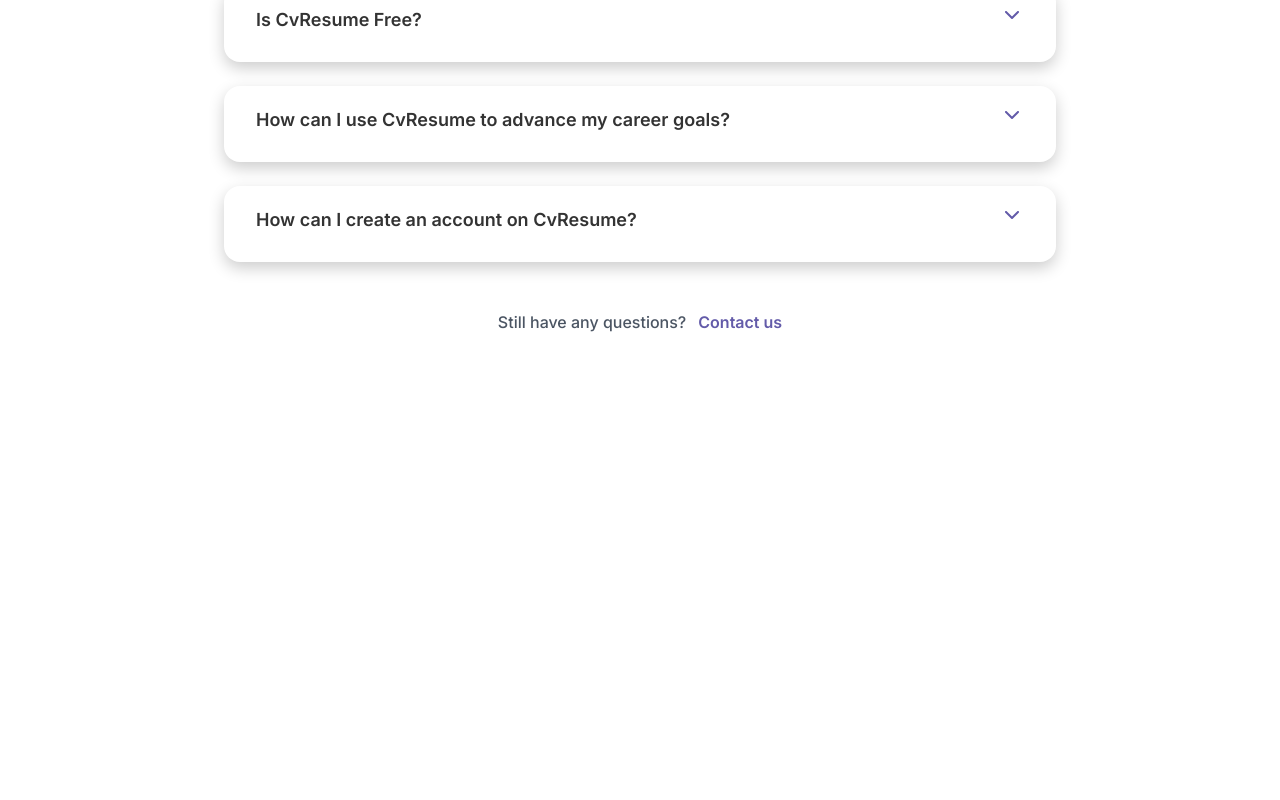
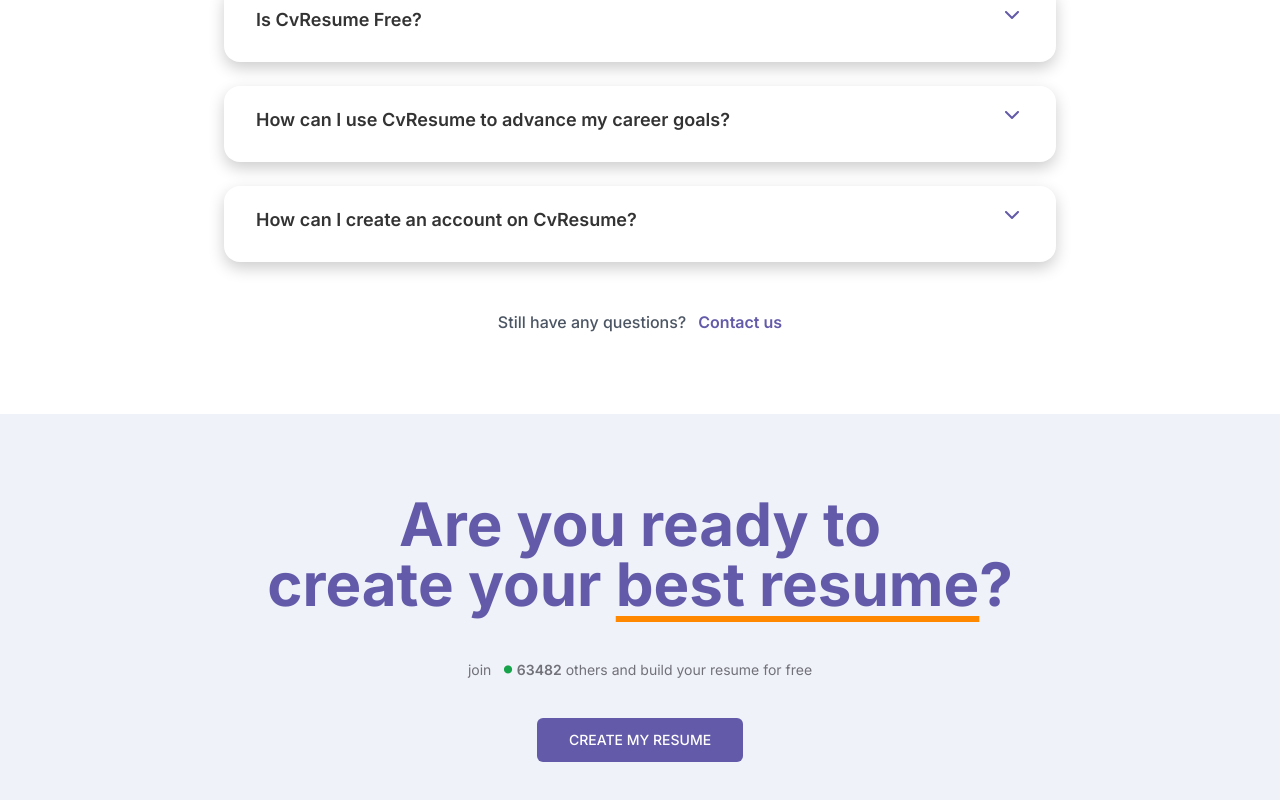
Before and after one commit to MahatoAmaR2/Resume-Generator, a React (Vite) app in the folder FRONTEND/: page / in a window 1280 px wide. Shown: the part 4815-5615 px from the top of the page. Before the commit the page ends 5229 px from the top, so only its background shows below. Built offline with nearby package versions, Linux system fonts and the light colour scheme.

Commit message:
add CreaetResume section

```diff
--- /dev/null
+++ b/FRONTEND/src/pages/CreateResume.jsx
@@ -0,0 +1,72 @@
+
+
+function CreateResume() {
+  return (
+    <>
+      <div className="font-[font2] bg-[#F0F2F9] dark:bg-[#282828] dark:border-y dark:border-[#a1a1aa] px-4 py-20 ">
+        <div className="relative ">
+          <div className="text-center text-6xl font-bold text-secondary mb-8">
+            <h2>Are you ready to</h2>
+            <h2>
+              create your{" "}
+              <span className="underline underline-offset-[10px] decoration-tertiary">
+                best resume
+              </span>
+              ?
+            </h2>
+          </div>
+          <div className="flex justify-center items-center mb-6 text-sm font-normal dark:text-[#a1a1aa] text-[#71717a]">
+            <span>join</span>&nbsp;
+            <div className="relative aspect-square top-[-14px] w-2 mx-[0.3rem]">
+              <span className="text-green-600 text-5xl font-bold">.</span>
+            </div>
+            &nbsp;
+            <span className="font-semibold ">63482</span>&nbsp;
+            <p>others and build your resume for free</p>
+          </div>
+          <div className="flex justify-center">
+            <button className="bg-secondary font-medium text-sm py-3 px-8 rounded-md text-white hover:bg-btnColor">
+              CREATE MY RESUME
+            </button>
+          </div>
+        </div>
+      </div>
+      {/* <div className="flex gap-2 relative">
+        <div className="absolute right-0 flex flex-col gap-2 w-fit">
+          <div className="relative animate-slide1">
+            <img
+              src="./resume-skeleton.cf6b1310.svg"
+              alt="resume-skeleton"
+              loading="lazy"
+              width="120px"
+              height="152px"
+              className="rotate-image1"
+            />
+          </div>
+          <div className="relative right-[70px]  top-[-50px] animate-slide2">
+            <img
+              src="./resume-skeleton.cf6b1310.svg"
+              alt="resume-skeleton"
+              loading="lazy"
+              width="120px"
+              height="152px"
+              className="rotate-image2"
+            />
+          </div>
+          <div className="relative right-[170px] top-[-50px] animate-slide3">
+            <img
+              src="./resume-skeleton.cf6b1310.svg"
+              alt="resume-skeleton"
+              loading="lazy"
+              width="120px"
+              height="152px"
+              className="rotate-image3"
+            />
+          </div>
+        </div>
+      </div> */}
+    </>
+  );
+}
+
+export default CreateResume;
--- a/FRONTEND/src/pages/Home.jsx
+++ b/FRONTEND/src/pages/Home.jsx
@@ -4,6 +4,7 @@
 import Tamplate from "./Tamplate";
 import ResumeSteps from "./ResumeSteps";
 import FAQ from "./FAQ";
+import CreateResume from "./CreateResume";
 
 function Home() {
     return (
@@ -14,6 +15,7 @@
             <Tamplate/>
             <ResumeSteps/>
             <FAQ/>
+            <CreateResume/>
         </>
      );
 }
```
Also changed, not shown: FRONTEND/public/resume-skeleton.cf6b1310.svg (added).
